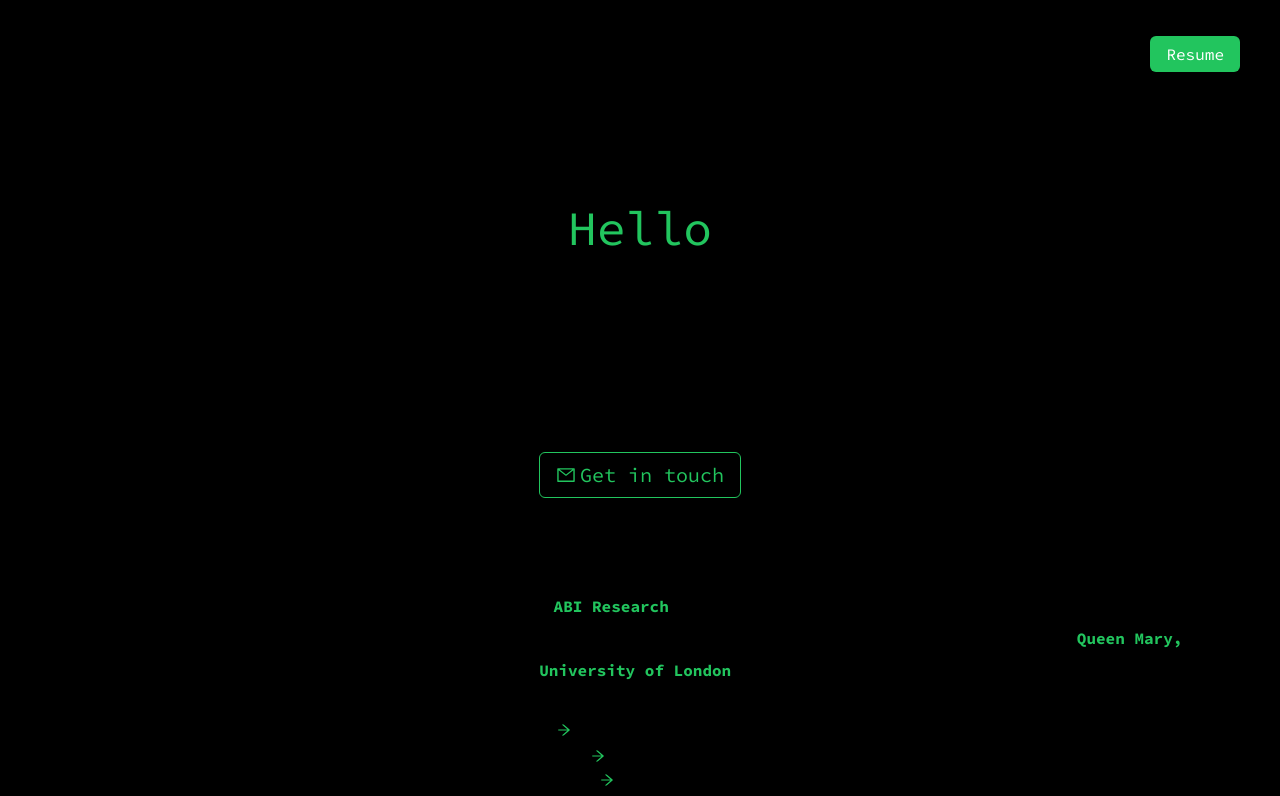
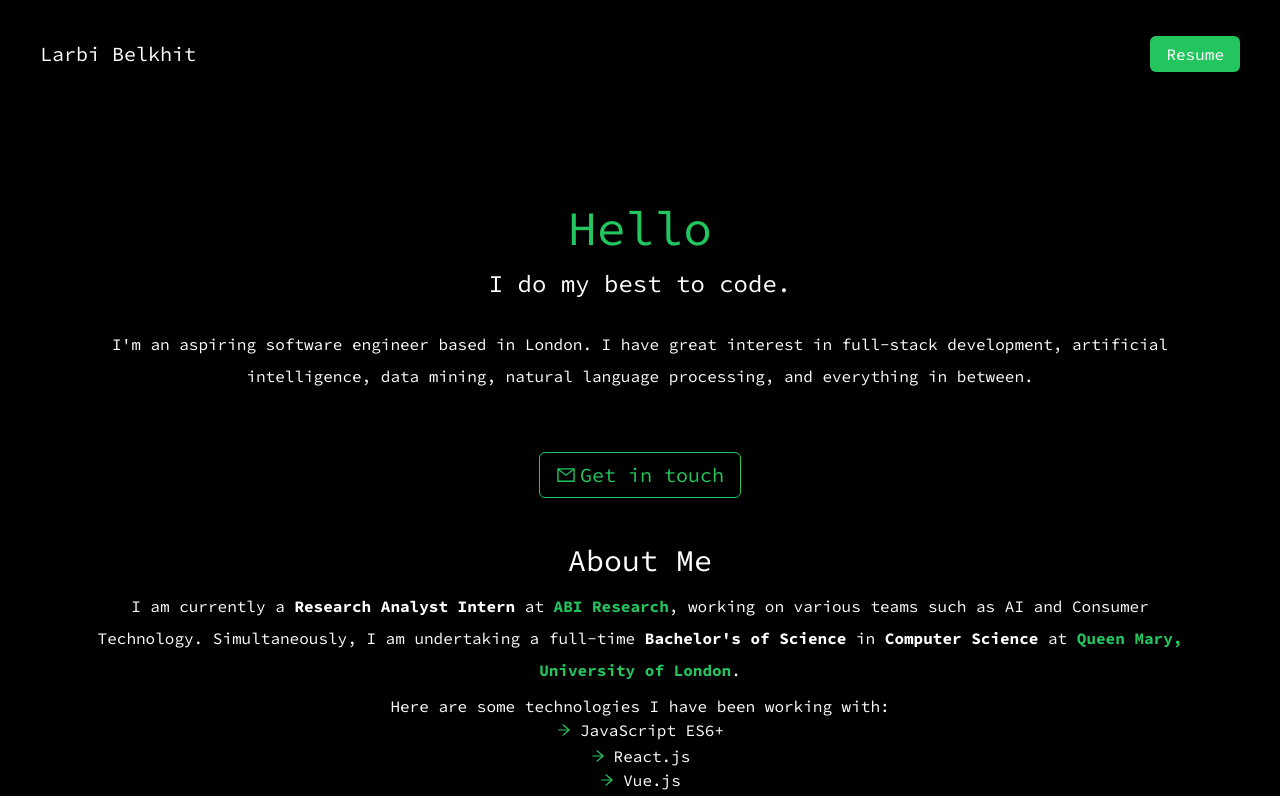
Before and after one commit to larbibelkhit/personal-website, a Next.js app: page / in a window 1280 px wide. Shown: the top 796 px of the page. Built offline with nearby package versions, Linux system fonts and the light colour scheme.

Commit message:
font colour issue resolution

```diff
--- a/pages/index.js
+++ b/pages/index.js
@@ -19,7 +19,7 @@ export default function Home() {
         <link rel="preconnect" href="https://fonts.gstatic.com" crossorigin />
         <link href="https://fonts.googleapis.com/css2?family=Source+Code+Pro:wght@200;400;700&display=swap" rel="stylesheet" />
       </Head>
-      <main className='bg-black px-10 font-sourceCodePro'>
+      <main className='bg-black px-10 font-sourceCodePro text-white'>
           <section>
             <nav className='py-10 mb-12 flex justify-between'>
               <h1 className='text-xl'>Larbi Belkhit</h1>
```
